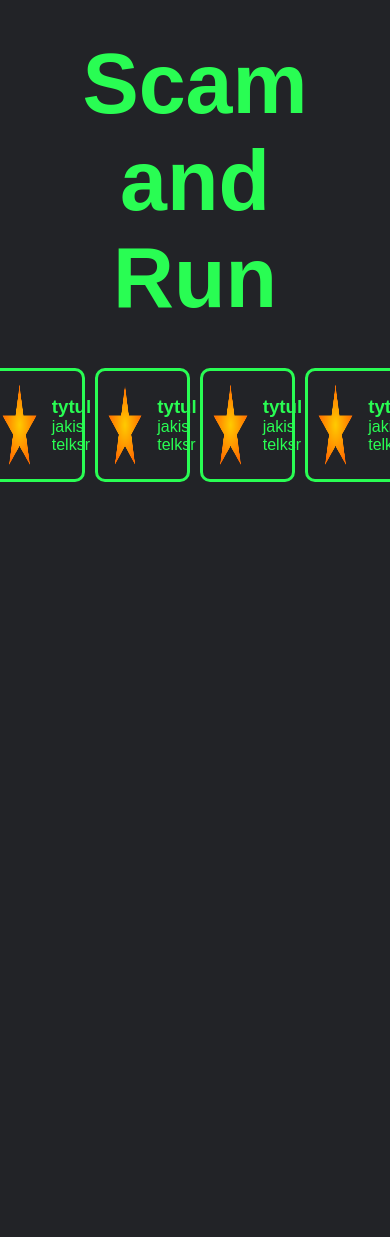
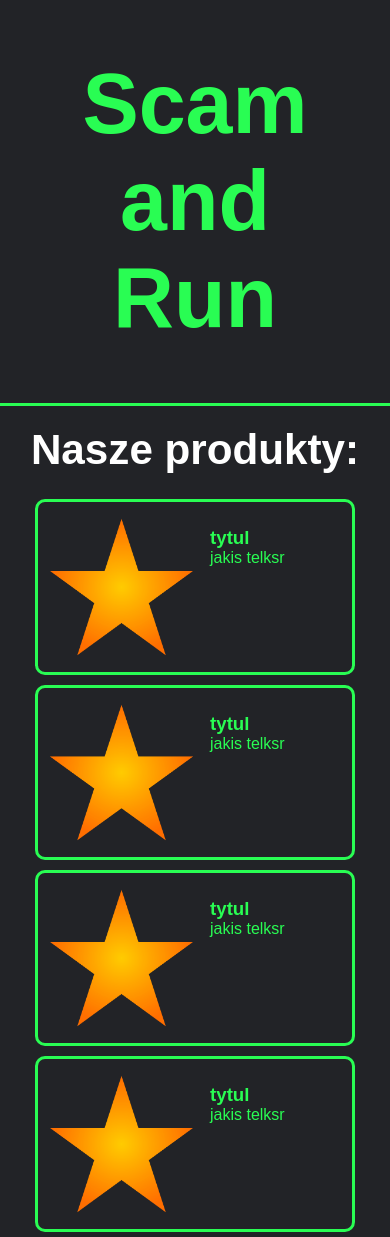
Before and after one commit to KondyKox/scam-and-run, a PHP site: page / in a window 390 px wide; the page is wider, and only the part inside the window is pictured. Shown: the part 97-1334 px from the top of that part. Before the commit the page ends 579 px from the top of that part, so only its background shows below. Run offline with PHP 8.4, Linux system fonts and the light colour scheme; the visitor is signed in with stand-in values (Sample User, id 1); a stand-in replaces the project's code that opens the database connection.

Commit message:
Little style changes on main page

```diff
--- a/index.php
+++ b/index.php
@@ -56,6 +56,7 @@ require("config.php");
   </div>
 
   <div class="products">
+    <h2>Nasze produkty:</h2>
     <div class="product">
       <img src="./src/star.png" alt="">
       <div class="description">
--- a/main.css
+++ b/main.css
@@ -106,10 +106,8 @@ nav {
   .nav-links {
     flex-direction: column;
     width: 100%;
-    width: 100%;
     background-color: var(--nav-color);
     padding: 10px;
-    transition: all 0.5s ease-in-out;
   }
 
   .nav-links li {
@@ -117,7 +115,6 @@ nav {
     display: block;
     padding: 0 25px;
     text-align: center;
-    transition: all 0.5s ease-in-out;
   }
 
   .nav-link {
--- a/style.css
+++ b/style.css
@@ -2,6 +2,8 @@
     display: flex;
     justify-content: center;
     align-items: center;
+    border-bottom: 3px solid var(--main-color);
+    padding: 20px;
 }
 
 .left {
@@ -34,6 +36,11 @@
     display: flex;
     justify-content: center;
     align-items: center;
+}
+
+.products h2 {
+    padding: 20px;
+    font-size: var(--header-size);
 }
 
 .product {
@@ -78,4 +85,9 @@
     .header {
         float: none;
     }
+
+    .products {
+        flex-direction: column;
+        align-items: center;
+    }
 }
```
